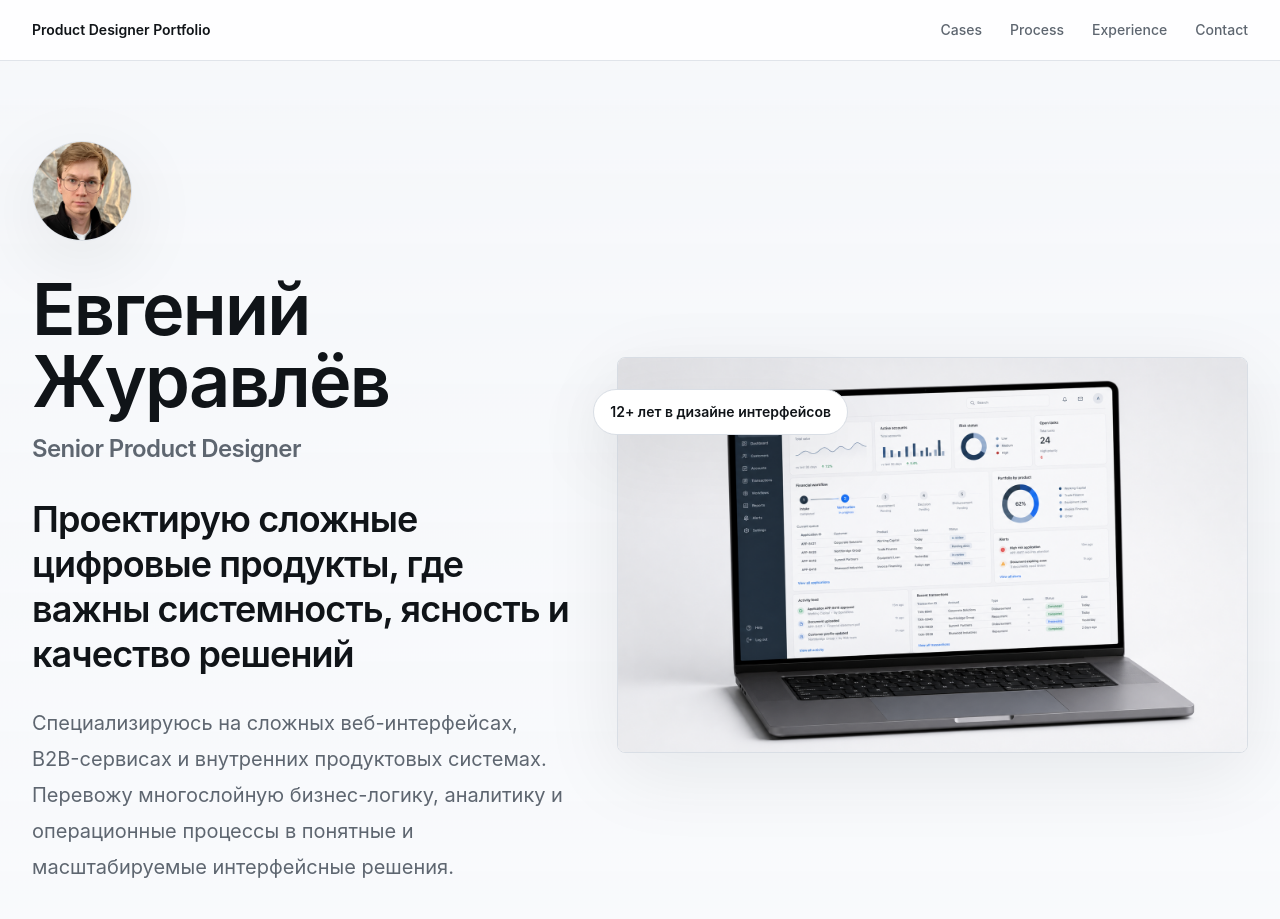
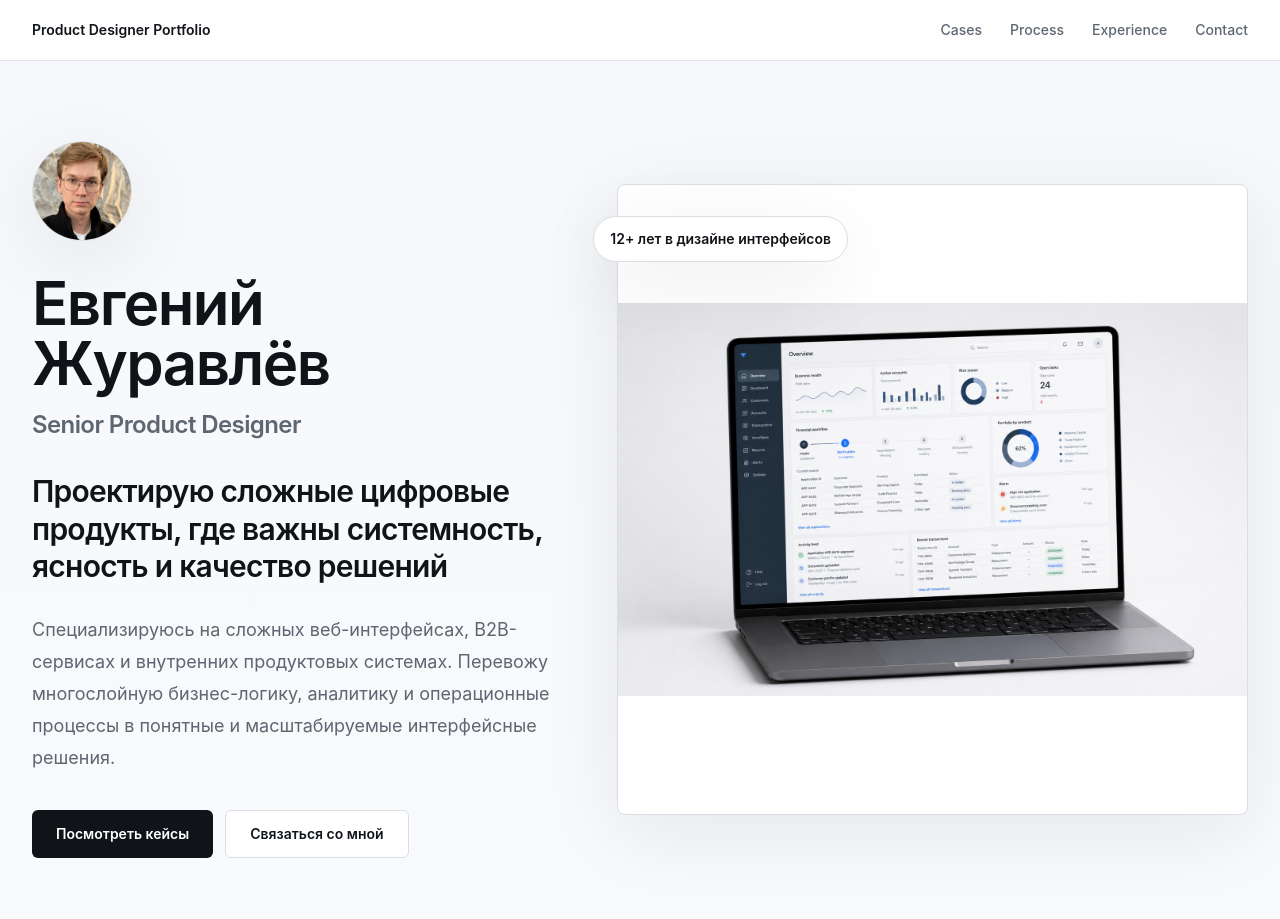
Before and after one commit to evgenyzhe/portfolio, a Next.js app: page / in a window 1280 px wide. Shown: the top 919 px of the page. Built offline with nearby package versions, Linux system fonts and the light colour scheme.

Commit message:
Меньше размер текста

```diff
--- a/app/page.tsx
+++ b/app/page.tsx
@@ -52,26 +52,26 @@ export default function Home() {
               priority
             />
           </div>
-          <h1 className="mt-8 max-w-4xl text-5xl font-semibold tracking-tight text-ink sm:text-6xl lg:text-7xl">
+          <h1 className="mt-8 max-w-4xl text-4xl font-semibold tracking-tight text-ink sm:text-5xl lg:text-6xl">
             Евгений Журавлёв
           </h1>
           <h4 className="mt-4 text-xl font-semibold tracking-tight text-muted sm:text-2xl">
             Senior Product Designer
           </h4>
-          <h2 className="mt-8 max-w-3xl text-3xl font-semibold leading-tight tracking-tight text-ink sm:text-4xl">
+          <h2 className="mt-8 max-w-3xl text-2xl font-semibold leading-tight tracking-tight text-ink sm:text-3xl">
             Проектирую сложные цифровые продукты, где важны системность,
             ясность и качество решений
           </h2>
-          <p className="mt-7 max-w-2xl text-lg leading-8 text-muted sm:text-xl sm:leading-9">
+          <p className="mt-7 max-w-2xl text-base leading-7 text-muted sm:text-lg sm:leading-8">
             Специализируюсь на сложных веб-интерфейсах, B2B-сервисах и
             внутренних продуктовых системах. Перевожу многослойную
             бизнес-логику, аналитику и операционные процессы в понятные и
             масштабируемые интерфейсные решения.
           </p>
           <div className="mt-9 flex flex-col gap-3 sm:flex-row">
-            <LinkButton href="#cases">View case studies</LinkButton>
+            <LinkButton href="#cases">Посмотреть кейсы</LinkButton>
             <LinkButton href="#contact" variant="secondary">
-              Contact me
+              Связаться со мной
             </LinkButton>
           </div>
         </div>
--- a/components/laptop-mockup.tsx
+++ b/components/laptop-mockup.tsx
@@ -4,14 +4,14 @@ import { getAssetPath } from "@/lib/get-asset-path";
 export function LaptopMockup() {
   return (
     <figure className="relative">
-      <div className="overflow-hidden rounded-lg border border-line bg-white shadow-soft">
+      <div className="aspect-square overflow-hidden rounded-lg border border-line bg-white shadow-soft">
         <Image
           src={getAssetPath("images/hero-laptop-mockup.png")}
           alt="Laptop mockup showing a complex analytics and financial workflow interface"
           width={1792}
           height={1024}
           priority
-          className="h-auto w-full"
+          className="h-full w-full object-contain"
           sizes="(min-width: 1024px) 54vw, 100vw"
         />
       </div>
```
